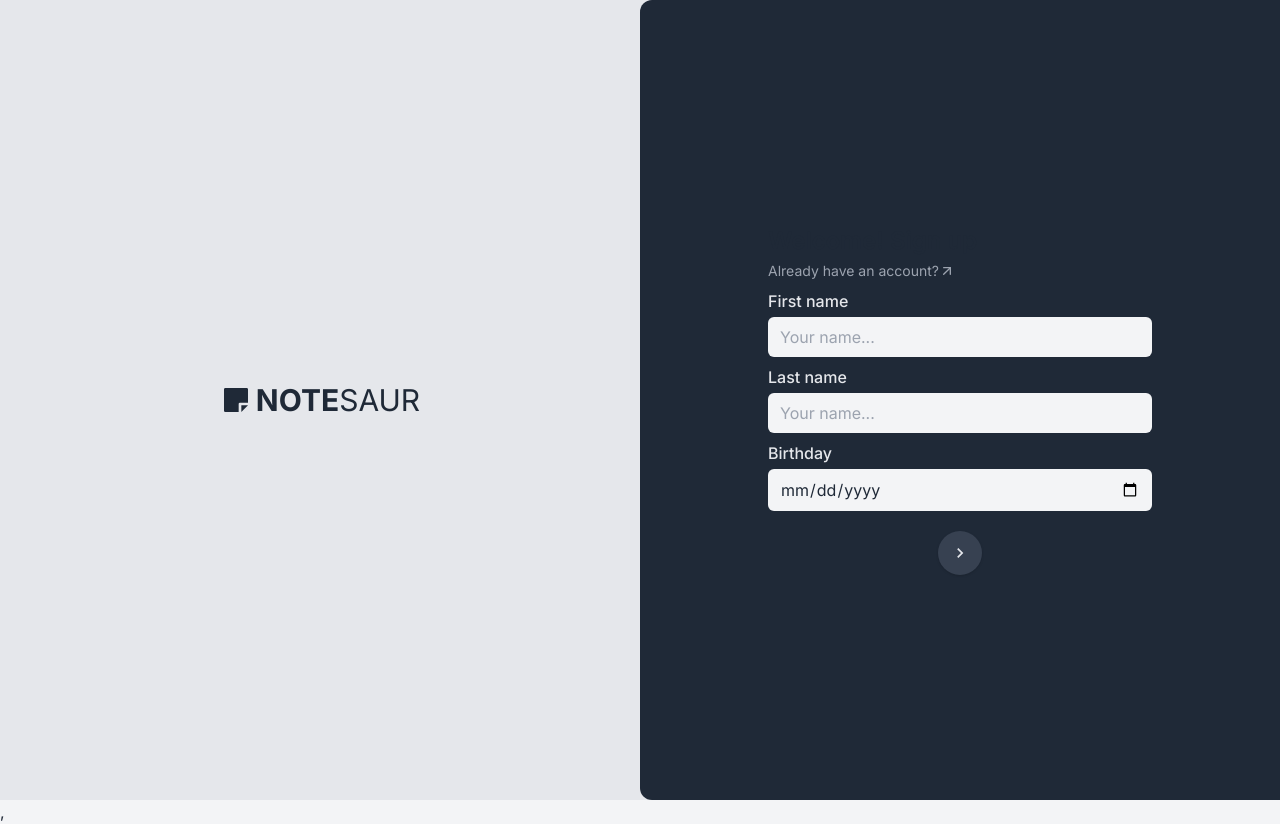
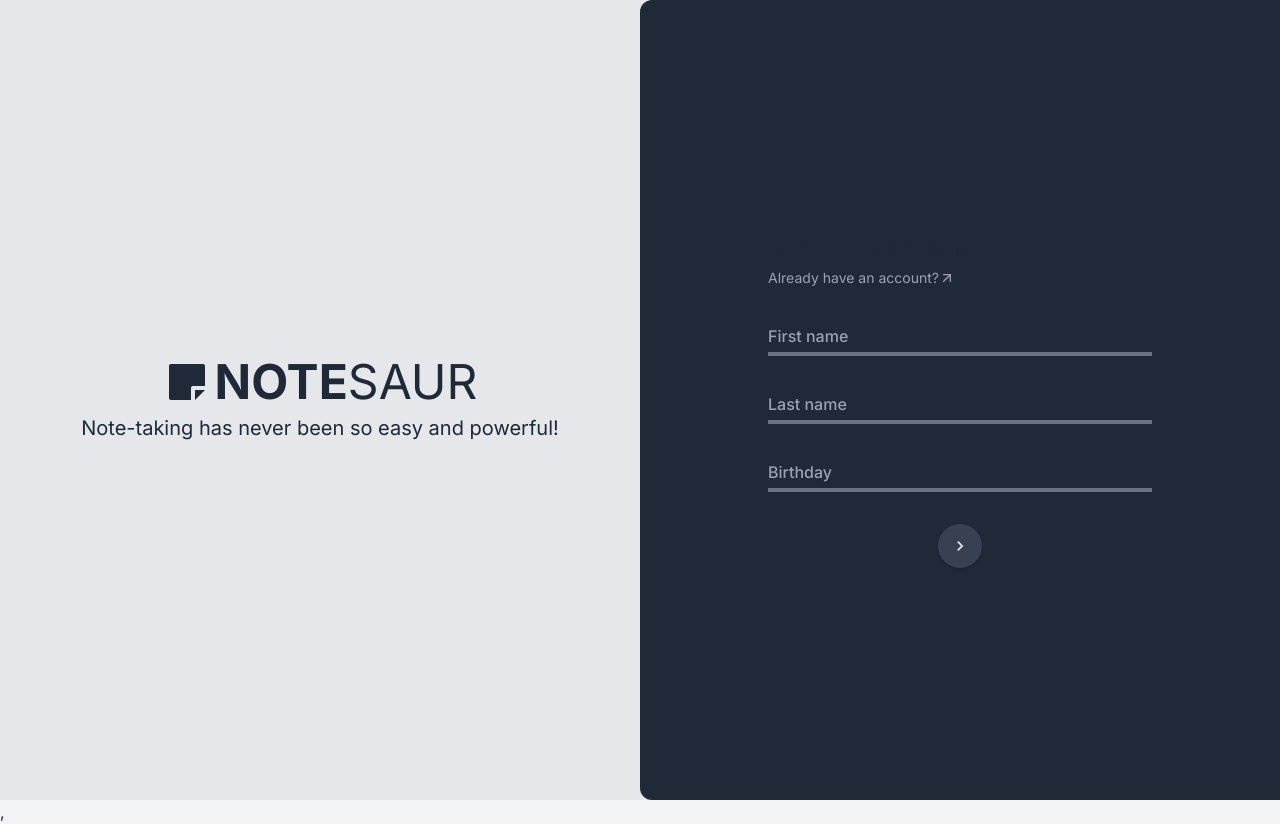
Before and after one commit to devguilhermy/notesaur, a React (Create React App) app: page /sign-up in a window 1280 px wide. Built offline with nearby package versions, Linux system fonts and the light colour scheme.

Commit message:
refactor: start banner component

```diff
--- a/src/components/Input.tsx
+++ b/src/components/Input.tsx
@@ -1,13 +1,17 @@
-import { ReactNode } from 'react';
+import { FocusEvent, ReactNode } from 'react';
 
 interface InputProps {
+    type?: string;
     value: string;
     setValue: (inputValue: string) => void;
     label: ReactNode;
     className?: string;
+    onFocus?: (event: FocusEvent<HTMLInputElement>) => void;
+    onBlur?: (event: FocusEvent<HTMLInputElement>) => void;
 }
 
 export function Input({
+    type,
     value,
     setValue,
     label,
@@ -15,12 +19,13 @@ export function Input({
     ...props
 }: InputProps) {
     return (
-        <label className={`relative block ${className}`} {...props}>
+        <label className={`relative block ${className}`}>
             <input
-                type="text"
+                type={type || 'text'}
                 className="w-full py-1 border-b-4 border-gray-500 bg-transparent focus:outline-none focus:border-blue-600 transition peer text-gray-400"
                 value={value}
                 onChange={(event) => setValue(event.target.value)}
+                {...props}
             />
             <span
                 className={`absolute left-0 font-medium peer-focus:-top-4 transition ${
--- /dev/null
+++ b/src/components/StartBanner.tsx
@@ -0,0 +1,22 @@
+import { Icons } from '../assets/icons';
+
+export function StartBanner() {
+    return (
+        <div className="flex flex-col items-center justify-center flex-1 lg:w-1/2">
+            <div className="flex items-center  max-w-xs lg:max-w-xl mx-auto">
+                <span>
+                    <Icons.Note className="w-8 h-8 lg:w-12 lg:h-12" />
+                </span>
+                <span className="ml-1 text-3xl lg:text-5xl font-extrabold dark:text-white">
+                    NOTE
+                </span>
+                <span className="text-3xl lg:text-5xl font-light dark:text-white">
+                    SAUR
+                </span>
+            </div>
+            <p className="mt-2 text-lg lg:text-xl text-center max-w-xs lg:max-w-xl">
+                Note-taking has never been so easy and powerful!
+            </p>
+        </div>
+    );
+}
--- a/src/pages/Login.tsx
+++ b/src/pages/Login.tsx
@@ -2,6 +2,7 @@ import { useEffect, useState } from 'react';
 
 import { Icons } from '../assets/icons';
 import { Input } from '../components/Input';
+import { StartBanner } from '../components/StartBanner';
 import { useNavigate } from 'react-router-dom';
 
 interface LoginProps {}
@@ -20,22 +21,7 @@ export default function Login(props: LoginProps) {
     return (
         <>
             <div className="flex flex-col justify-between h-screen max-h-screen bg-gray-200 lg:flex-row dark:bg-gray-900">
-                <div className="flex flex-col items-center justify-center flex-1 lg:w-1/2">
-                    <div className="flex items-center">
-                        <span>
-                            <Icons.Note className="w-8 h-8" />
-                        </span>
-                        <span className="ml-1 text-3xl font-black dark:text-white">
-                            NOTE
-                        </span>
-                        <span className="text-3xl font-light dark:text-white">
-                            SAUR
-                        </span>
-                    </div>
-                    <p className="text-xl">
-                        Note-taking has never been so easy!
-                    </p>
-                </div>
+                <StartBanner />
                 {stage === 1 && (
                     <div className="px-5 py-8 bg-white shadow-lg dark:bg-gray-800 rounded-t-xl lg:w-1/2 lg:rounded-l-xl lg:rounded-tr-none">
                         <div className="max-w-sm mx-auto lg:flex lg:flex-col lg:justify-center lg:h-full">
@@ -71,9 +57,9 @@ export default function Login(props: LoginProps) {
                                 <p className="px-3 py-2 mt-4 text-center text-gray-600 bg-red-400 rounded-md shadow dark:bg-red-500 dark:text-gray-300">
                                     Wrong password!
                                 </p>
-                                <div className="flex justify-center">
+                                <div className="flex justify-center mt-8">
                                     <button
-                                        className="block p-3 mt-5 bg-gray-200 rounded-full shadow dark:bg-gray-700"
+                                        className="block p-3 bg-gray-200 rounded-full shadow dark:bg-gray-700"
                                         onClick={() => setStage(2)}
                                     >
                                         <Icons.ArrowRight className="w-5 h-5 text-gray-700 dark:text-gray-200" />
--- a/src/pages/NewPassword.tsx
+++ b/src/pages/NewPassword.tsx
@@ -1,5 +1,6 @@
 import { Icons } from '../assets/icons';
 import { Input } from '../components/Input';
+import { StartBanner } from '../components/StartBanner';
 import { useState } from 'react';
 
 interface NewPasswordProps {}
@@ -14,29 +15,20 @@ export default function NewPassword(props: NewPasswordProps) {
 
     return (
         <div className="flex flex-col justify-between h-screen max-h-screen bg-gray-200 lg:flex-row dark:bg-gray-900">
-            <div className="flex flex-col items-center justify-center flex-1 lg:w-1/2">
-                <div className="flex items-center">
-                    <span>
-                        <Icons.Note className="w-8 h-8" />
-                    </span>
-                    <span className="ml-1 text-3xl font-black dark:text-white">
-                        NOTE
-                    </span>
-                    <span className="text-3xl font-light dark:text-white">
-                        SAUR
-                    </span>
-                </div>
-            </div>
+            <StartBanner />
             {stage === 1 && (
                 <div className="px-5 py-8 bg-gray-800 rounded-t-xl lg:w-1/2 lg:rounded-l-xl lg:rounded-tr-none">
                     <div className="max-w-sm mx-auto lg:flex lg:flex-col lg:justify-center lg:h-full">
                         <div>
                             <h2 className="text-2xl font-semibold ">
-                                Forgot password
+                                Forgot your password?
                             </h2>
+                            <h3 className="text-xl font-medium">
+                                No problem, let's reset it
+                            </h3>
                             <a
                                 href="/login"
-                                className="flex items-center mt-1 text-sm text-gray-400"
+                                className="flex items-center mt-2 text-sm text-gray-400"
                             >
                                 Back to login
                                 <Icons.ArrowUpRight className="w-4 h-4" />
@@ -44,15 +36,15 @@ export default function NewPassword(props: NewPasswordProps) {
                             <Input
                                 value={email}
                                 setValue={setEmail}
-                                label={'Email'}
+                                label={"What's your email?"}
                                 className="mt-8"
                             />
                             {/* <p className="px-3 py-2 mt-2 text-center text-gray-300 bg-red-500 rounded-md shadow">
                                 Wrong password!
                             </p> */}
-                            <div className="flex justify-center">
+                            <div className="flex justify-center mt-8">
                                 <button
-                                    className="block p-3 mt-5 bg-gray-700 rounded-full shadow"
+                                    className="block p-3 bg-gray-700 rounded-full shadow"
                                     onClick={() => setStage(2)}
                                 >
                                     <Icons.ArrowRight className="w-5 h-5 text-gray-200" />
@@ -67,11 +59,14 @@ export default function NewPassword(props: NewPasswordProps) {
                     <div className="max-w-sm mx-auto lg:flex lg:flex-col lg:justify-center lg:h-full">
                         <div>
                             <h2 className="text-2xl font-semibold ">
-                                Forgot password
+                                Forgot your password?
                             </h2>
+                            <h3 className="text-xl font-medium">
+                                No problem, let's reset it
+                            </h3>
                             <a
                                 href="/login"
-                                className="flex items-center mt-1 text-sm text-gray-400"
+                                className="flex items-center mt-2 text-sm text-gray-400"
                             >
                                 Back to login
                                 <Icons.ArrowUpRight className="w-4 h-4" />
@@ -92,15 +87,15 @@ export default function NewPassword(props: NewPasswordProps) {
                             {/* <p className="px-3 py-2 mt-2 text-center text-gray-300 bg-red-500 rounded-md shadow">
                                 Wrong password!
                             </p> */}
-                            <div className="flex justify-between">
+                            <div className="flex justify-between mt-8">
                                 <button
-                                    className="block p-3 mt-5 bg-gray-700 rounded-full shadow"
+                                    className="block p-3 bg-gray-700 rounded-full shadow"
                                     onClick={() => setStage(1)}
                                 >
                                     <Icons.ArrowLeft className="w-5 h-5 text-gray-200" />
                                 </button>
                                 <button
-                                    className="block p-3 mt-5 bg-gray-700 rounded-full shadow"
+                                    className="block p-3 bg-gray-700 rounded-full shadow"
                                     onClick={() => setStage(3)}
                                 >
                                     <Icons.ArrowRight className="w-5 h-5 text-gray-200" />
@@ -115,18 +110,21 @@ export default function NewPassword(props: NewPasswordProps) {
                     <div className="max-w-sm mx-auto lg:flex lg:flex-col lg:justify-center lg:h-full">
                         <div>
                             <h2 className="text-2xl font-semibold ">
-                                Forgot password
+                                Forgot your password?
                             </h2>
+                            <h3 className="text-xl font-medium">
+                                No problem, let's reset it
+                            </h3>
                             <a
                                 href="/login"
-                                className="flex items-center mt-1 text-sm text-gray-400"
+                                className="flex items-center mt-2 text-sm text-gray-400"
                             >
                                 Back to login
                                 <Icons.ArrowUpRight className="w-4 h-4" />
                             </a>
-                            <p className="p-3 mt-4 text-lg font-medium text-center text-gray-700 bg-gray-200 rounded-md shadow dark:text-gray-100 dark:bg-gray-600">
-                                We sent you an e-mail to reset you password! You
-                                can close this tab now.
+                            <p className="p-3 mt-4 text-lg font-medium text-center text-gray-700 bg-gray-200 rounded-md shadow dark:text-gray-100 dark:bg-gray-700">
+                                We sent you an e-mail to confirm this change!
+                                You can close this tab now.
                             </p>
                         </div>
                     </div>
--- a/src/pages/SignUp.tsx
+++ b/src/pages/SignUp.tsx
@@ -1,4 +1,6 @@
 import { Icons } from '../assets/icons';
+import { Input } from '../components/Input';
+import { StartBanner } from '../components/StartBanner';
 import { useNavigate } from 'react-router-dom';
 import { useState } from 'react';
 
@@ -13,21 +15,16 @@ export default function SignUp(props: SignUpProps) {
         navigate('/home');
     }
 
+    const [first_name, setFirstName] = useState('');
+    const [last_name, setLastName] = useState('');
+    const [birthday, setBirthday] = useState('');
+    const [email, setEmail] = useState('');
+    const [password, setPassword] = useState('');
+    const [password_confirmation, setPasswordConfirmation] = useState('');
+
     return (
         <div className="flex flex-col justify-between h-screen bg-gray-200 lg:flex-row dark:bg-gray-900">
-            <div className="flex flex-col items-center justify-center flex-1 lg:w-1/2">
-                <div className="flex items-center">
-                    <span>
-                        <Icons.Note className="w-8 h-8" />
-                    </span>
-                    <span className="ml-1 text-3xl font-black dark:text-white">
-                        NOTE
-                    </span>
-                    <span className="text-3xl font-light dark:text-white">
-                        SAUR
-                    </span>
-                </div>
-            </div>
+            <StartBanner />
             {stage === 1 && (
                 <div className="px-5 py-8 bg-gray-800 rounded-t-xl lg:w-1/2 lg:rounded-l-xl lg:rounded-tr-none">
                     <div className="max-w-sm mx-auto lg:flex lg:flex-col lg:justify-center lg:h-full">
@@ -42,38 +39,34 @@ export default function SignUp(props: SignUpProps) {
                                 Already have an account?
                                 <Icons.ArrowUpRight className="w-4 h-4" />
                             </a>
-                            <label className="block mt-2">
-                                <span className="block font-medium text-gray-200 dark:text-gray-500">
-                                    First name
-                                </span>
-                                <input
-                                    type="text"
-                                    placeholder="Your name..."
-                                    className="w-full px-3 py-2 mt-1 bg-gray-100 rounded-md dark:bg-gray-700"
-                                />
-                            </label>
-                            <label className="block mt-2">
-                                <span className="block font-medium text-gray-200 dark:text-gray-500">
-                                    Last name
-                                </span>
-                                <input
-                                    type="text"
-                                    placeholder="Your name..."
-                                    className="w-full px-3 py-2 mt-1 bg-gray-100 rounded-md dark:bg-gray-700"
-                                />
-                            </label>
-                            <label className="block mt-2">
-                                <span className="block font-medium text-gray-200 dark:text-gray-500">
-                                    Birthday
-                                </span>
-                                <input
-                                    type="date"
-                                    className="w-full px-3 py-2 mt-1 bg-gray-100 rounded-md dark:bg-gray-700"
-                                />
-                            </label>
-                            <div className="flex justify-center">
+                            <Input
+                                value={first_name}
+                                setValue={setFirstName}
+                                label={'First name'}
+                                className="mt-8"
+                            />
+                            <Input
+                                value={last_name}
+                                setValue={setLastName}
+                                label={'Last name'}
+                                className="mt-8"
+                            />
+                            <Input
+                                value={birthday}
+                                setValue={setBirthday}
+                                label={'Birthday'}
+                                className="mt-8 input-date"
+                                onFocus={(event) => {
+                                    event.target.type = 'date';
+                                }}
+                                onBlur={(event) => {
+                                    email === '' &&
+                                        (event.target.type = 'text');
+                                }}
+                            />
+                            <div className="flex justify-center mt-8">
                                 <button
-                                    className="block p-3 mt-5 bg-gray-700 rounded-full shadow"
+                                    className="block p-3 bg-gray-700 rounded-full shadow"
                                     onClick={() => setStage(2)}
                                 >
                                     <Icons.ArrowRight className="w-5 h-5 text-gray-200" />
@@ -87,7 +80,9 @@ export default function SignUp(props: SignUpProps) {
                 <div className="px-5 py-8 bg-gray-800 rounded-t-xl lg:w-1/2 lg:rounded-l-xl lg:rounded-tr-none">
                     <div className="max-w-sm mx-auto lg:flex lg:flex-col lg:justify-center lg:h-full">
                         <div>
-                            <h2 className="text-2xl font-semibold ">Sign Up</h2>
+                            <h2 className="text-2xl font-semibold ">
+                                Welcome! Sign up
+                            </h2>
                             <div className="mt-1">
                                 <a
                                     href="/login"
@@ -97,47 +92,36 @@ export default function SignUp(props: SignUpProps) {
                                     <Icons.ArrowUpRight className="w-4 h-4" />
                                 </a>
                             </div>
-                            <label className="block mt-2">
-                                <span className="block font-medium text-gray-200 dark:text-gray-500">
-                                    E-mail
-                                </span>
-                                <input
-                                    type="text"
-                                    placeholder="me@mail.com"
-                                    className="w-full px-3 py-2 mt-1 bg-gray-100 rounded-md dark:bg-gray-700"
-                                />
-                            </label>
-                            <label className="block mt-2">
-                                <span className="block font-medium text-gray-200 dark:text-gray-500">
-                                    Password
-                                </span>
-                                <input
-                                    type="password"
-                                    placeholder="*******"
-                                    className="w-full px-3 py-2 mt-1 bg-gray-100 rounded-md dark:bg-gray-700"
-                                />
-                            </label>
-                            <div className="mt-2">
-                                <a
-                                    href="/"
-                                    className="flex items-center text-sm text-gray-400"
-                                >
-                                    Forgot password?
-                                    <Icons.ArrowUpRight className="w-4 h-4" />
-                                </a>
-                            </div>
-                            <p className="px-3 py-1 mt-2 text-center text-gray-300 bg-red-500 rounded-md shadow bg-opacity-80">
+                            <Input
+                                value={email}
+                                setValue={setEmail}
+                                label={'Email'}
+                                className="mt-8"
+                            />
+                            <Input
+                                value={password}
+                                setValue={setPassword}
+                                label={'Password'}
+                                className="mt-8"
+                            />
+                            <Input
+                                value={password_confirmation}
+                                setValue={setPasswordConfirmation}
+                                label={'Password confirmation'}
+                                className="mt-8"
+                            />
+                            <p className="px-3 py-1 mt-4 text-center text-gray-300 bg-red-500 rounded-md shadow bg-opacity-80">
                                 E-mail is in use!
                             </p>
-                            <div className="flex justify-between">
+                            <div className="flex justify-between mt-8">
                                 <button
-                                    className="block p-3 mt-5 bg-gray-700 rounded-full shadow"
+                                    className="block p-3 bg-gray-700 rounded-full shadow"
                                     onClick={() => setStage(1)}
                                 >
                                     <Icons.ArrowLeft className="w-5 h-5 text-gray-200" />
                                 </button>
                                 <button
-                                    className="block p-3 mt-5 bg-gray-700 rounded-full shadow"
+                                    className="block p-3 bg-gray-700 rounded-full shadow"
                                     onClick={() => setStage(3)}
                                 >
                                     <Icons.ArrowRight className="w-5 h-5 text-gray-200" />
--- a/src/tailwind-input.css
+++ b/src/tailwind-input.css
@@ -13,4 +13,8 @@ body {
     @apply flex items-center gap-2 px-2 justify-center py-3 font-semibold text-center text-gray-700 uppercase list-none transition bg-white shadow dark:bg-gray-800 dark:text-gray-100 dark:bg-opacity-50 rounded-xl;
 }
 
+.input-date::-webkit-datetime-edit {
+    color: transparent;
+}
+
 @tailwind utilities;
```
Also changed, not shown: public/css/tailwind-output.css.
